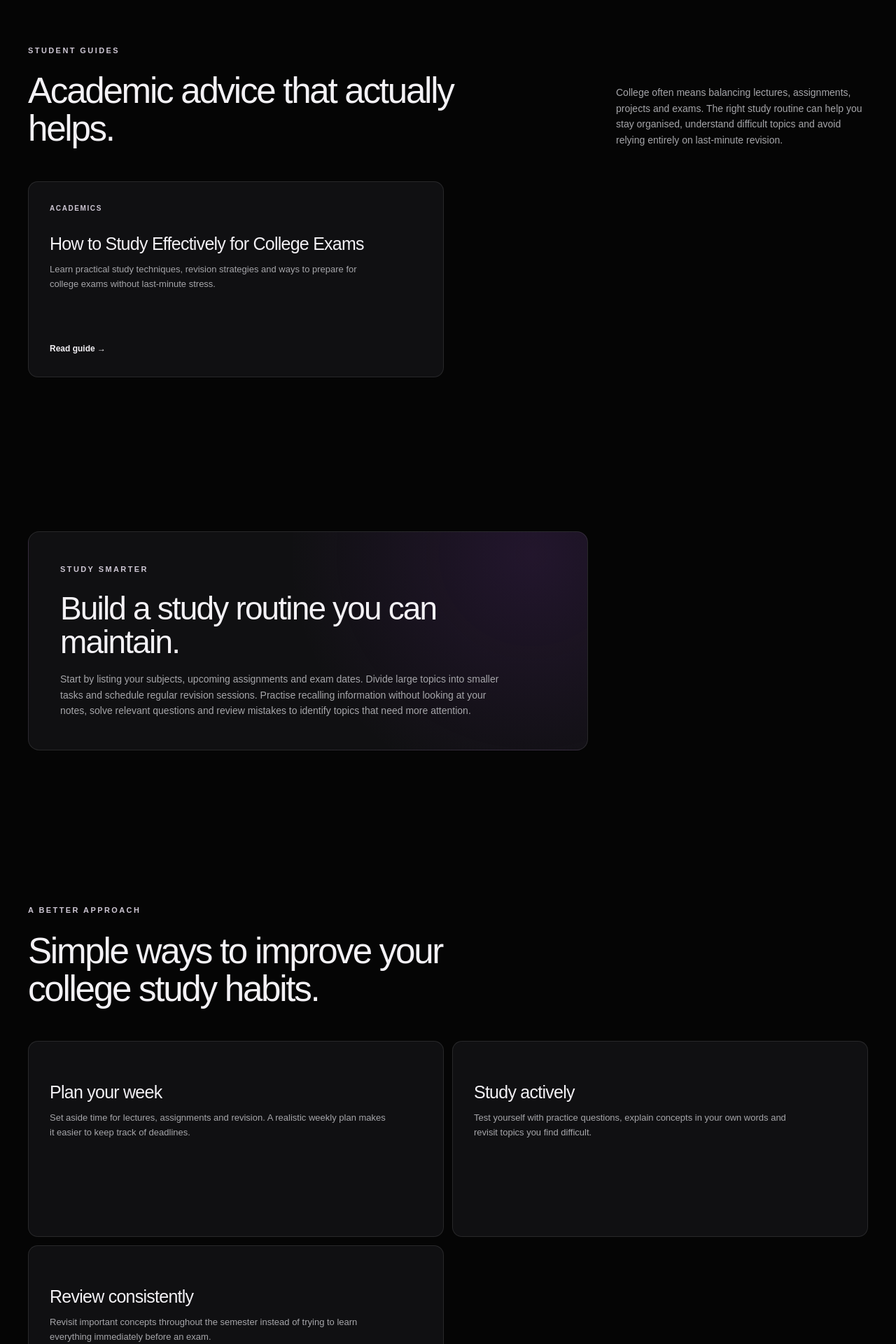
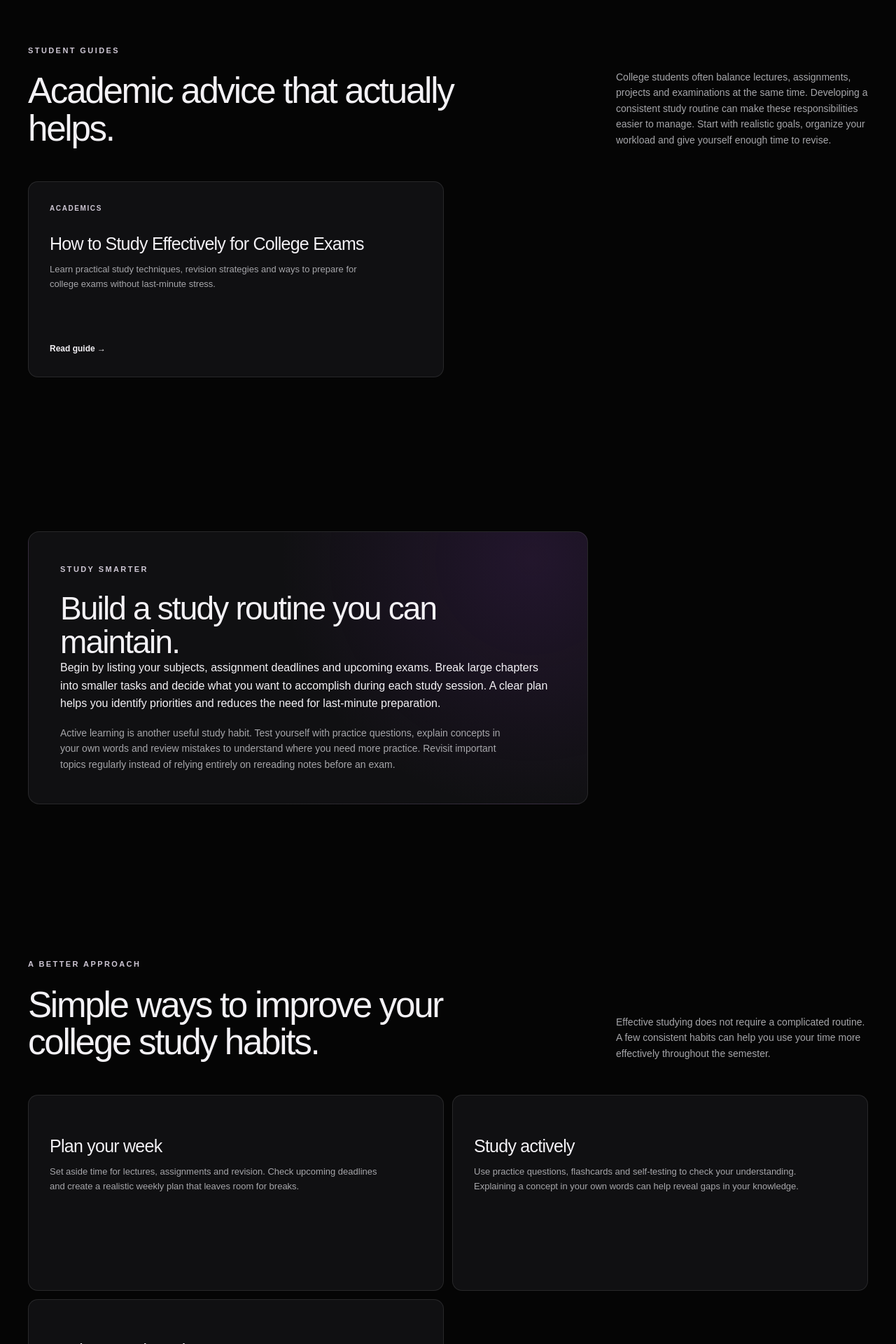
Before and after one commit to LAKSHYAG16/college-survival-guide, a Next.js app: page /academics in a window 1280 px wide. Shown: the part 680-2600 px from the top of the page at 70% size. Built offline with nearby package versions, Linux system fonts and the light colour scheme.

Commit message:
Improve academics page content and SEO

```diff
--- a/app/academics/page.tsx
+++ b/app/academics/page.tsx
@@ -1,5 +1,5 @@
-
 import Link from "next/link";
+import type { Metadata } from "next";
 
 const guides = [
   {
@@ -10,10 +10,10 @@ const guides = [
   },
 ];
 
-export const metadata = {
+export const metadata: Metadata = {
   title: "College Study & Exam Guides",
   description:
-    "Explore practical college study tips, exam preparation strategies, revision techniques and academic advice to help students study effectively.",
+    "Explore college study tips, exam preparation strategies, revision techniques and academic advice to improve your study routine and manage coursework.",
   alternates: {
     canonical: "/academics",
   },
@@ -32,9 +32,9 @@ export default function AcademicsPage() {
         </h1>
 
         <p>
-          Discover practical study strategies, college exam preparation
+          Discover practical college study strategies, exam preparation
           tips and academic guidance to help you manage coursework,
-          revise effectively and feel more prepared for exams.
+          understand difficult topics and prepare confidently for exams.
         </p>
       </section>
 
@@ -46,10 +46,11 @@ export default function AcademicsPage() {
           </div>
 
           <p>
-            College often means balancing lectures, assignments,
-            projects and exams. The right study routine can help you
-            stay organised, understand difficult topics and avoid
-            relying entirely on last-minute revision.
+            College students often balance lectures, assignments,
+            projects and examinations at the same time. Developing a
+            consistent study routine can make these responsibilities
+            easier to manage. Start with realistic goals, organize your
+            workload and give yourself enough time to revise.
           </p>
         </div>
 
@@ -81,12 +82,19 @@ export default function AcademicsPage() {
           <h2>Build a study routine you can maintain.</h2>
 
           <p>
-            Start by listing your subjects, upcoming assignments and
-            exam dates. Divide large topics into smaller tasks and
-            schedule regular revision sessions. Practise recalling
-            information without looking at your notes, solve relevant
-            questions and review mistakes to identify topics that
-            need more attention.
+            Begin by listing your subjects, assignment deadlines and
+            upcoming exams. Break large chapters into smaller tasks
+            and decide what you want to accomplish during each study
+            session. A clear plan helps you identify priorities and
+            reduces the need for last-minute preparation.
+          </p>
+
+          <p>
+            Active learning is another useful study habit. Test
+            yourself with practice questions, explain concepts in your
+            own words and review mistakes to understand where you need
+            more practice. Revisit important topics regularly instead
+            of relying entirely on rereading notes before an exam.
           </p>
         </div>
       </section>
@@ -97,6 +105,12 @@ export default function AcademicsPage() {
             <p className="eyebrow">A BETTER APPROACH</p>
             <h2>Simple ways to improve your college study habits.</h2>
           </div>
+
+          <p>
+            Effective studying does not require a complicated routine.
+            A few consistent habits can help you use your time more
+            effectively throughout the semester.
+          </p>
         </div>
 
         <div className="guide-grid">
@@ -104,27 +118,87 @@ export default function AcademicsPage() {
             <h3>Plan your week</h3>
             <p>
               Set aside time for lectures, assignments and revision.
-              A realistic weekly plan makes it easier to keep track
-              of deadlines.
+              Check upcoming deadlines and create a realistic weekly
+              plan that leaves room for breaks.
             </p>
           </div>
 
           <div className="guide-card">
             <h3>Study actively</h3>
             <p>
-              Test yourself with practice questions, explain concepts
-              in your own words and revisit topics you find difficult.
+              Use practice questions, flashcards and self-testing to
+              check your understanding. Explaining a concept in your
+              own words can help reveal gaps in your knowledge.
             </p>
           </div>
 
           <div className="guide-card">
             <h3>Review consistently</h3>
             <p>
-              Revisit important concepts throughout the semester
-              instead of trying to learn everything immediately
-              before an exam.
+              Revisit important concepts throughout the semester.
+              Regular revision gives you opportunities to practise
+              difficult topics before examination day.
             </p>
           </div>
+        </div>
+      </section>
+
+      <section className="section">
+        <div className="info-box">
+          <p className="eyebrow">EXAM PREPARATION</p>
+
+          <h2>How to prepare for college exams without cramming.</h2>
+
+          <p>
+            Start preparing by checking your syllabus and identifying
+            the topics covered in the examination. Divide them into
+            manageable sections and prioritize areas that need extra
+            attention. Practise relevant questions and use previous
+            mistakes to guide your revision.
+          </p>
+
+          <p>
+            As the exam approaches, review key concepts and practise
+            explaining them without relying on your notes. Keep your
+            schedule realistic, get sufficient sleep and leave some
+            time to revisit challenging material. If you need a more
+            detailed approach, read our guide on{" "}
+            <Link href="/academics/how-to-study-for-college-exams">
+              how to study for college exams
+            </Link>
+            .
+          </p>
+        </div>
+      </section>
+
+      <section className="section">
+        <div className="info-box">
+          <p className="eyebrow">FREQUENTLY ASKED QUESTIONS</p>
+
+          <h2>College study FAQs</h2>
+
+          <h3>How can I study effectively in college?</h3>
+          <p>
+            Set specific study goals, practise recalling information,
+            solve relevant questions and review difficult concepts
+            regularly. Choose methods that work for your subjects
+            and learning needs.
+          </p>
+
+          <h3>When should I start preparing for college exams?</h3>
+          <p>
+            Start reviewing material throughout the semester whenever
+            possible. The amount of preparation you need depends on
+            the syllabus, exam schedule and your understanding of
+            the subjects.
+          </p>
+
+          <h3>How can I manage assignments and exam preparation together?</h3>
+          <p>
+            List your deadlines, divide assignments into smaller
+            tasks and schedule revision sessions in advance. Review
+            your priorities regularly when deadlines overlap.
+          </p>
         </div>
       </section>
     </main>
```
